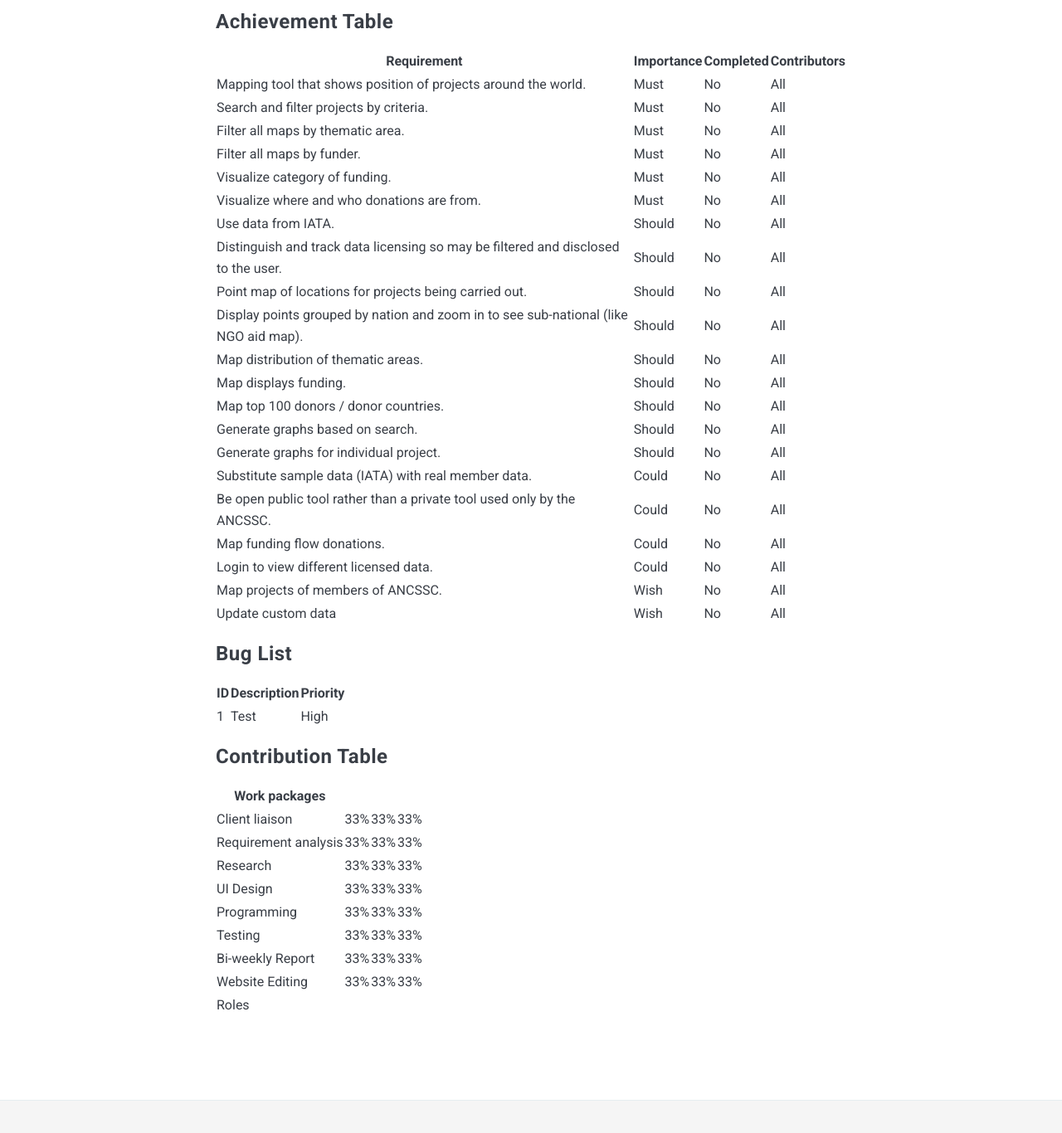
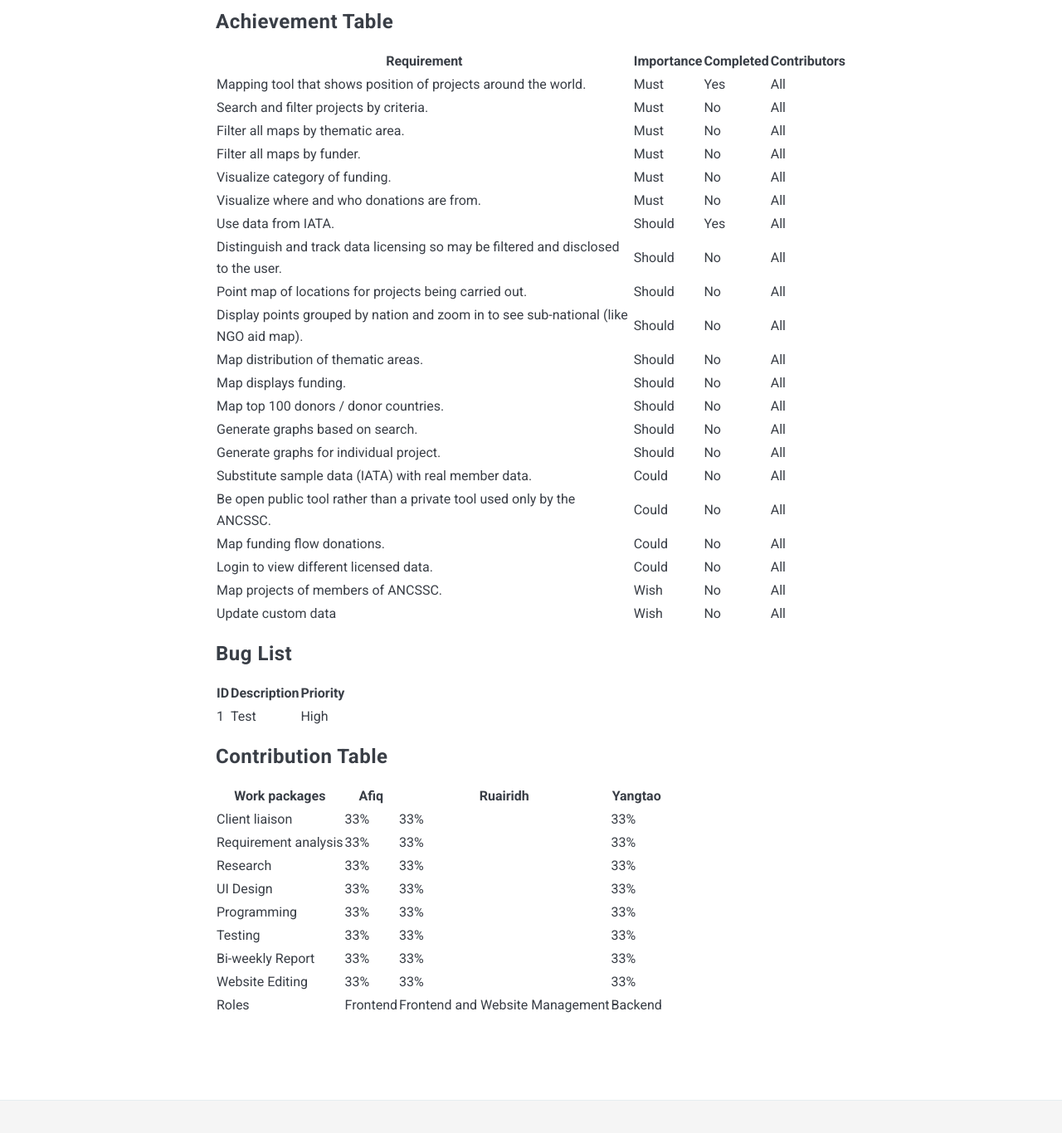
Before and after one commit to UCL-COMP0016-Team37/ProjectWebsite, a Jekyll site: the page built from _pages/4_evaluation.md, in a window 1280 px wide and 1400 px high, scrolled down 399 px. Shown: the top 1366 px of the window at 83% size. Built offline with Jekyll 4.4.1, drawn with Linux system fonts in a browser that asks for light colours; nearby versions of some CDN libraries.

Commit message:
Added evaluation

```diff
--- a/_pages/4_evaluation.md
+++ b/_pages/4_evaluation.md
@@ -8,14 +8,14 @@ permalink: /evaluation/
 
 <table>
 <tr><th>Requirement</th><th>Importance</th><th>Completed</th><th>Contributors</th></tr>
-<tr><td>Mapping tool that shows position of projects around the world.</td><td>Must</td><td>No</td><td>All</td></tr>
+<tr><td>Mapping tool that shows position of projects around the world.</td><td>Must</td><td>Yes</td><td>All</td></tr>
 <tr><td>Search and filter projects by criteria.</td><td>Must</td><td>No</td><td>All</td></tr>
 <tr><td>Filter all maps by thematic area.</td><td>Must</td><td>No</td><td>All</td></tr>
 <tr><td>Filter all maps by funder.</td><td>Must</td><td>No</td><td>All</td></tr>
 <tr><td>Visualize category of funding.</td><td>Must</td><td>No</td><td>All</td></tr>
 <tr><td>Visualize where and who donations are from.</td><td>Must</td><td>No</td><td>All</td></tr>
 
-<tr><td>Use data from IATA.</td><td>Should</td><td>No</td><td>All</td></tr>
+<tr><td>Use data from IATA.</td><td>Should</td><td>Yes</td><td>All</td></tr>
 <tr><td>Distinguish and track data licensing so may be filtered and disclosed to the user.</td><td>Should</td><td>No</td><td>All</td></tr>
 <tr><td>Point map of locations for projects being carried out.</td><td>Should</td><td>No</td><td>All</td></tr>
 <tr><td>Display points grouped by nation and zoom in to see sub-national (like NGO aid map).</td><td>Should</td><td>No</td><td>All</td></tr>
@@ -43,7 +43,7 @@ permalink: /evaluation/
 
 ### Contribution Table
 <table>
-<tr><th>Work packages</th><th></th><th></th><th></th></tr>
+<tr><th>Work packages</th><th>Afiq</th><th>Ruairidh</th><th>Yangtao</th></tr>
 <tr><td>Client liaison</td><td>33%</td><td>33%</td><td>33%</td></tr>
 <tr><td>Requirement analysis</td><td>33%</td><td>33%</td><td>33%</td></tr>
 <tr><td>Research</td><td>33%</td><td>33%</td><td>33%</td></tr>
@@ -52,5 +52,5 @@ permalink: /evaluation/
 <tr><td>Testing</td><td>33%</td><td>33%</td><td>33%</td></tr>
 <tr><td>Bi-weekly Report</td><td>33%</td><td>33%</td><td>33%</td></tr>
 <tr><td>Website Editing</td><td>33%</td><td>33%</td><td>33%</td></tr>
-<tr><td>Roles</td><td></td><td></td><td></td></tr>
+<tr><td>Roles</td><td>Frontend</td><td>Frontend and Website Management</td><td>Backend</td></tr>
 </table>
```
Also changed, not shown: 1 other file.
